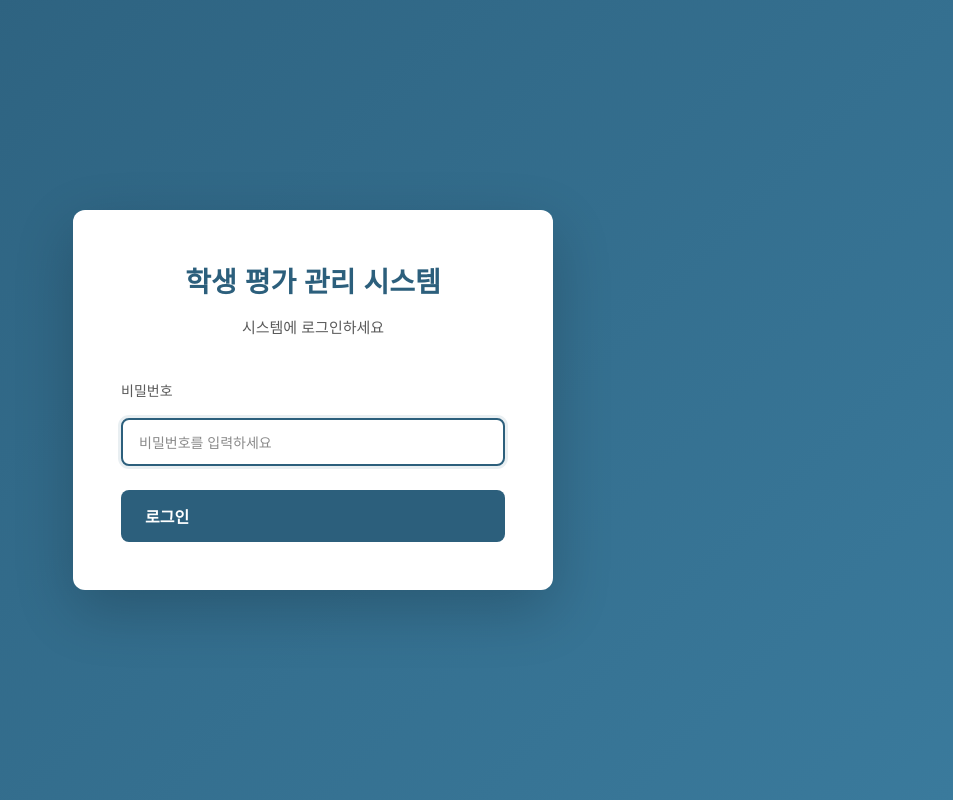
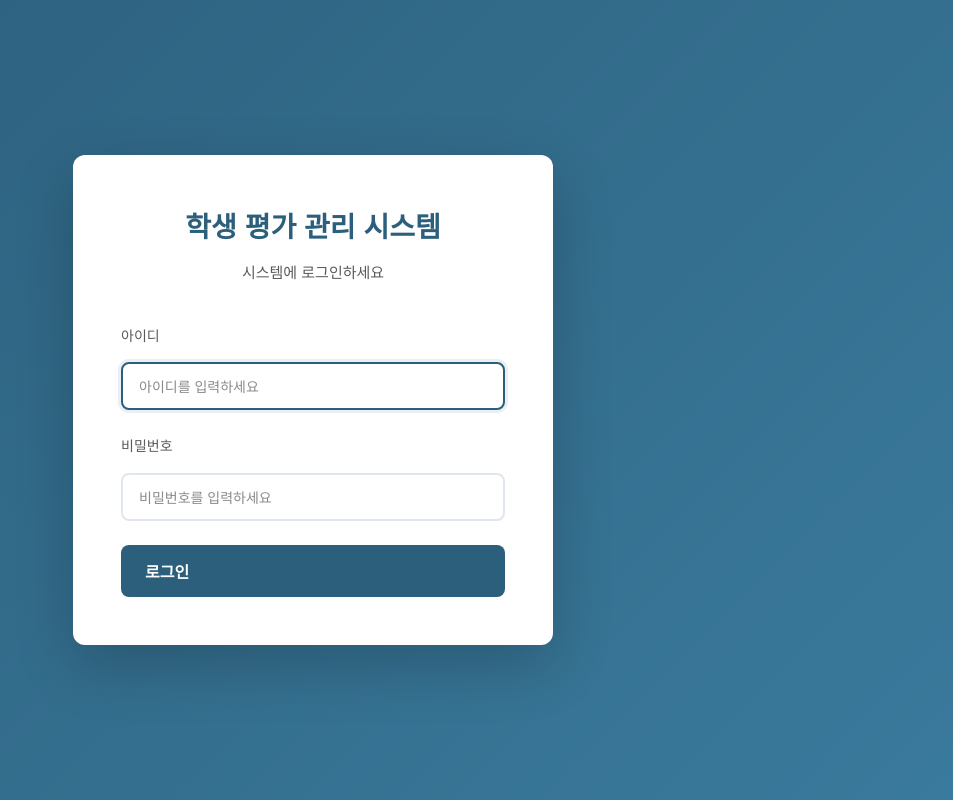
Before and after one commit to seon23097-source/frontend, a React (Vite) app: page /login in a window 1280 px wide. Shown: the whole page, without its empty margins (327-1280 px from the left). Built offline with nearby package versions, Linux system fonts and the light colour scheme; no server answers; the HTML template or start-up script is replaced by a standard one.

Commit message:
feat: 로그인 아이디 입력 추가

```diff
--- a/src/components/Login.jsx
+++ b/src/components/Login.jsx
@@ -1,8 +1,9 @@
 import React, { useState } from 'react';
 import { authAPI, saveToken } from '../utils/api';
-import './Setup.css'; // Setup과 동일한 스타일 사용
+import './Setup.css';
 
 function Login({ onLogin }) {
+  const [username, setUsername] = useState('');
   const [password, setPassword] = useState('');
   const [error, setError] = useState('');
   const [loading, setLoading] = useState(false);
@@ -11,9 +12,8 @@ function Login({ onLogin }) {
     e.preventDefault();
     setError('');
     setLoading(true);
-
     try {
-      const { token } = await authAPI.login(password);
+      const { token } = await authAPI.login(username, password);
       saveToken(token);
       onLogin();
     } catch (err) {
@@ -30,8 +30,19 @@ function Login({ onLogin }) {
           <h1>학생 평가 관리 시스템</h1>
           <p>시스템에 로그인하세요</p>
         </div>
-
         <form onSubmit={handleSubmit} className="setup-form">
+          <div className="form-group">
+            <label className="label">아이디</label>
+            <input
+              type="text"
+              className="input"
+              value={username}
+              onChange={(e) => setUsername(e.target.value)}
+              placeholder="아이디를 입력하세요"
+              required
+              autoFocus
+            />
+          </div>
           <div className="form-group">
             <label className="label">비밀번호</label>
             <input
@@ -41,16 +52,9 @@ function Login({ onLogin }) {
               onChange={(e) => setPassword(e.target.value)}
               placeholder="비밀번호를 입력하세요"
               required
-              autoFocus
             />
           </div>
-
-          {error && (
-            <div className="error-message">
-              {error}
-            </div>
-          )}
-
+          {error && <div className="error-message">{error}</div>}
           <button
             type="submit"
             className="btn btn-primary btn-large"
--- a/src/utils/api.js
+++ b/src/utils/api.js
@@ -45,11 +45,11 @@ export const authAPI = {
   checkSetup: () => apiCall('/auth/check'),
   setup: (password) => apiCall('/auth/setup', {
     method: 'POST',
-    body: JSON.stringify({ password }),
+    body: JSON.stringify({ username, password }),
   }),
-  login: (password) => apiCall('/auth/login', {
+  login: (username, password) => apiCall('/auth/login', {
     method: 'POST',
-    body: JSON.stringify({ password }),
+    body: JSON.stringify({ username, password }),
   }),
 };
 
```
